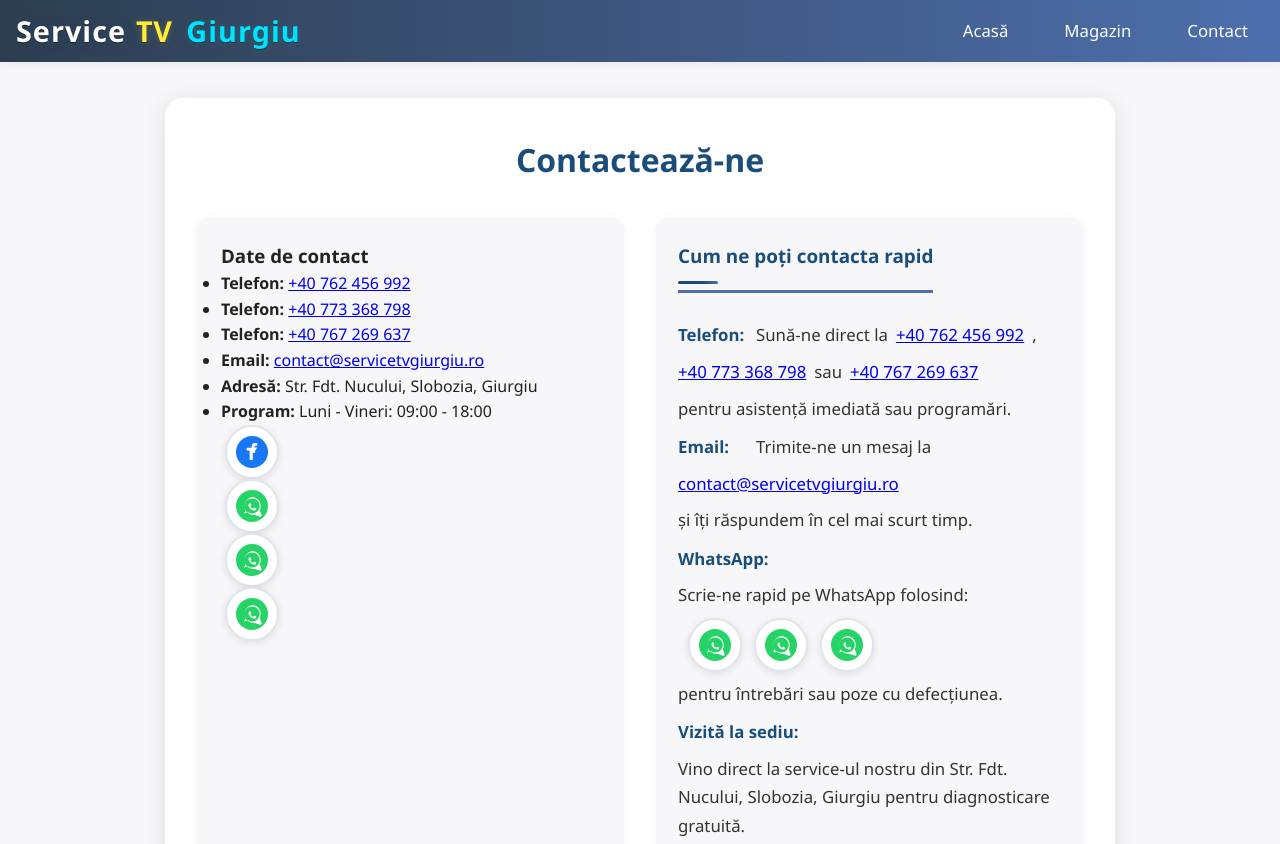
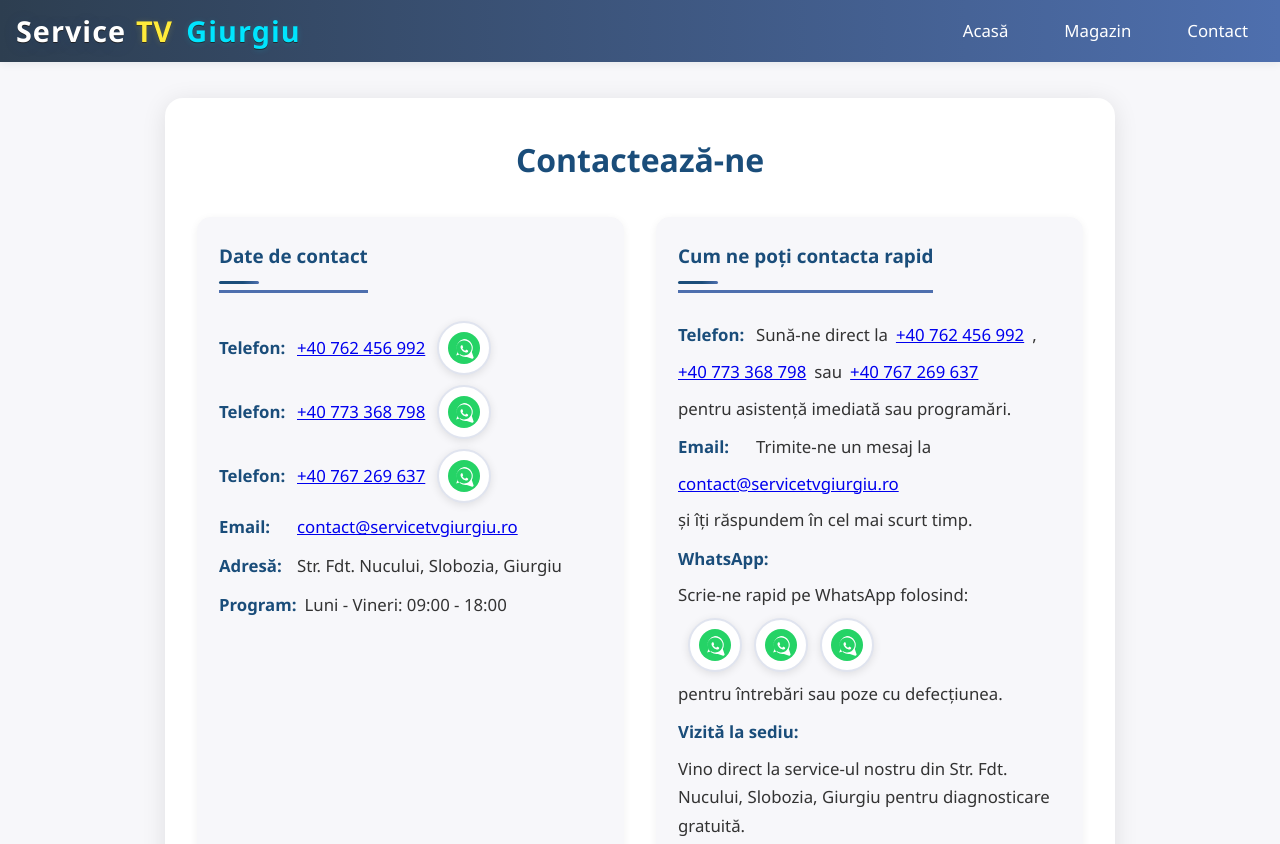
Before and after one commit to MPGaby23/reparatiitvgiurgiu, a plain HTML site: page contact.html in a window 1280 px wide. Shown: the top 844 px of the page. Drawn offline with Linux system fonts and the light colour scheme.

Commit message:
Update contact.html

```diff
--- a/contact.html
+++ b/contact.html
@@ -26,42 +26,52 @@
     <section class="contact-section">
         <h2>Contactează-ne</h2>
         <div class="contact-grid">
-            <div class="contact-info">
+            <div class="contact-info-box">
                 <h3>Date de contact</h3>
-                <ul>
-                    <li><strong>Telefon:</strong> <a href="tel:+40762456992">+40 762 456 992</a></li>
-                    <li><strong>Telefon:</strong> <a href="tel:+40773368798">+40 773 368 798</a></li>
-                    <li><strong>Telefon:</strong> <a href="tel:+40767269637">+40 767 269 637</a></li>
-                    <li><strong>Email:</strong> <a href="mailto:contact@servicetvgiurgiu.ro">contact@servicetvgiurgiu.ro</a></li>
-                    <li><strong>Adresă:</strong> Str. Fdt. Nucului, Slobozia, Giurgiu</li>
-                    <li><strong>Program:</strong> Luni - Vineri: 09:00 - 18:00</li>
-                </ul>
-                <div class="contact-social">
-                    <a href="https://facebook.com/" target="_blank" rel="noopener" aria-label="Facebook" class="social-icon">
-                        <svg width="32" height="32" viewBox="0 0 32 32" fill="none">
-                            <circle cx="16" cy="16" r="16" fill="#1877F3"/>
-                            <path d="M21.33 11.56h-2.67V10.5c0-.64.43-.79.73-.79h1.92V7.11l-2.01-.01c-2.96 0-3.64 2.21-3.64 3.64v1.01H10.67v2.67h2.96V24h3.12v-6.89h2.1l.52-2.67z" fill="#fff"/>
-                        </svg>
-                    </a>
+                <ul class="contact-steps">
+                    <li>
+                        <strong>Telefon:</strong>
+                        <a href="tel:+40762456992">+40 762 456 992</a>
                         <a href="https://wa.me/40762456992" target="_blank" rel="noopener" aria-label="WhatsApp" class="social-icon">
-                        <svg width="32" height="32" viewBox="0 0 32 32" fill="none">
+                            <svg width="24" height="24" viewBox="0 0 32 32" fill="none">
                                 <circle cx="16" cy="16" r="16" fill="#25D366"/>
                                 <path d="M16 8.5a7.5 7.5 0 0 0-6.48 11.27l-1.3 3.79 3.9-1.29A7.5 7.5 0 1 0 16 8.5zm0-1.5a9 9 0 0 1 7.79 13.07l1.77 5.16a1.14 1.14 0 0 1-1.42 1.42l-5.16-1.77A9 9 0 1 1 16 7zm3.7 11.36c-.18-.09-1.07-.53-1.24-.59-.17-.07-.3-.09-.42.09-.12.18-.49.59-.6.72-.11.13-.23.14-.41.05-.18-.09-.78-.29-1.48-.93-.54-.49-.92-1.09-1.04-1.27-.11-.18-.01-.29.08-.38.08-.08.19-.22.28-.33.09-.11.13-.2.2-.33.07-.13.03-.25-.01-.36-.05-.1-.43-1.04-.59-1.43-.15-.38-.32-.33-.43-.34-.12-.01-.24-.01-.36-.01-.12 0-.33.05-.5.23-.17.18-.66.67-.66 1.65 0 .98.68 1.93.77 2.07.09.13 1.32 2.14 3.22 2.91.45.16.8.27 1.07.34.45.12.86.11 1.19.07.36-.04 1.1-.47 1.26-.89.16-.43.16-.81.11-.89-.05-.08-.16-.13-.34-.22z" fill="#fff"/>
                             </svg>
                         </a>
+                    </li>
+                    <li>
+                        <strong>Telefon:</strong>
+                        <a href="tel:+40773368798">+40 773 368 798</a>
                         <a href="https://wa.me/40773368798" target="_blank" rel="noopener" aria-label="WhatsApp" class="social-icon">
-                        <svg width="32" height="32" viewBox="0 0 32 32" fill="none">
+                            <svg width="24" height="24" viewBox="0 0 32 32" fill="none">
                                 <circle cx="16" cy="16" r="16" fill="#25D366"/>
                                 <path d="M16 8.5a7.5 7.5 0 0 0-6.48 11.27l-1.3 3.79 3.9-1.29A7.5 7.5 0 1 0 16 8.5zm0-1.5a9 9 0 0 1 7.79 13.07l1.77 5.16a1.14 1.14 0 0 1-1.42 1.42l-5.16-1.77A9 9 0 1 1 16 7zm3.7 11.36c-.18-.09-1.07-.53-1.24-.59-.17-.07-.3-.09-.42.09-.12.18-.49.59-.6.72-.11.13-.23.14-.41.05-.18-.09-.78-.29-1.48-.93-.54-.49-.92-1.09-1.04-1.27-.11-.18-.01-.29.08-.38.08-.08.19-.22.28-.33.09-.11.13-.2.2-.33.07-.13.03-.25-.01-.36-.05-.1-.43-1.04-.59-1.43-.15-.38-.32-.33-.43-.34-.12-.01-.24-.01-.36-.01-.12 0-.33.05-.5.23-.17.18-.66.67-.66 1.65 0 .98.68 1.93.77 2.07.09.13 1.32 2.14 3.22 2.91.45.16.8.27 1.07.34.45.12.86.11 1.19.07.36-.04 1.1-.47 1.26-.89.16-.43.16-.81.11-.89-.05-.08-.16-.13-.34-.22z" fill="#fff"/>
                             </svg>
                         </a>
+                    </li>
+                    <li>
+                        <strong>Telefon:</strong>
+                        <a href="tel:+40767269637">+40 767 269 637</a>
                         <a href="https://wa.me/40767269637" target="_blank" rel="noopener" aria-label="WhatsApp" class="social-icon">
-                        <svg width="32" height="32" viewBox="0 0 32 32" fill="none">
+                            <svg width="24" height="24" viewBox="0 0 32 32" fill="none">
                                 <circle cx="16" cy="16" r="16" fill="#25D366"/>
                                 <path d="M16 8.5a7.5 7.5 0 0 0-6.48 11.27l-1.3 3.79 3.9-1.29A7.5 7.5 0 1 0 16 8.5zm0-1.5a9 9 0 0 1 7.79 13.07l1.77 5.16a1.14 1.14 0 0 1-1.42 1.42l-5.16-1.77A9 9 0 1 1 16 7zm3.7 11.36c-.18-.09-1.07-.53-1.24-.59-.17-.07-.3-.09-.42.09-.12.18-.49.59-.6.72-.11.13-.23.14-.41.05-.18-.09-.78-.29-1.48-.93-.54-.49-.92-1.09-1.04-1.27-.11-.18-.01-.29.08-.38.08-.08.19-.22.28-.33.09-.11.13-.2.2-.33.07-.13.03-.25-.01-.36-.05-.1-.43-1.04-.59-1.43-.15-.38-.32-.33-.43-.34-.12-.01-.24-.01-.36-.01-.12 0-.33.05-.5.23-.17.18-.66.67-.66 1.65 0 .98.68 1.93.77 2.07.09.13 1.32 2.14 3.22 2.91.45.16.8.27 1.07.34.45.12.86.11 1.19.07.36-.04 1.1-.47 1.26-.89.16-.43.16-.81.11-.89-.05-.08-.16-.13-.34-.22z" fill="#fff"/>
                             </svg>
                         </a>
-                </div>
+                    </li>
+                    <li>
+                        <strong>Email:</strong>
+                        <a href="mailto:contact@servicetvgiurgiu.ro">contact@servicetvgiurgiu.ro</a>
+                    </li>
+                    <li>
+                        <strong>Adresă:</strong>
+                        Str. Fdt. Nucului, Slobozia, Giurgiu
+                    </li>
+                    <li>
+                        <strong>Program:</strong>
+                        Luni - Vineri: 09:00 - 18:00
+                    </li>
+                </ul>
             </div>
 <div class="contact-info-box">
     <h3>Cum ne poți contacta rapid</h3>
```
Lines whose indentation alone changed are shown as unchanged.
